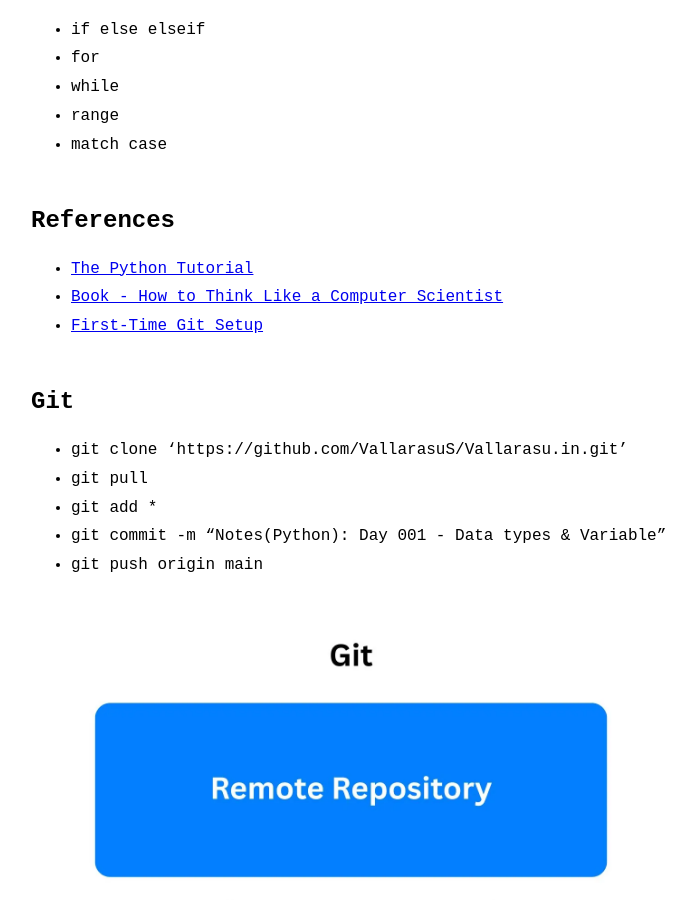
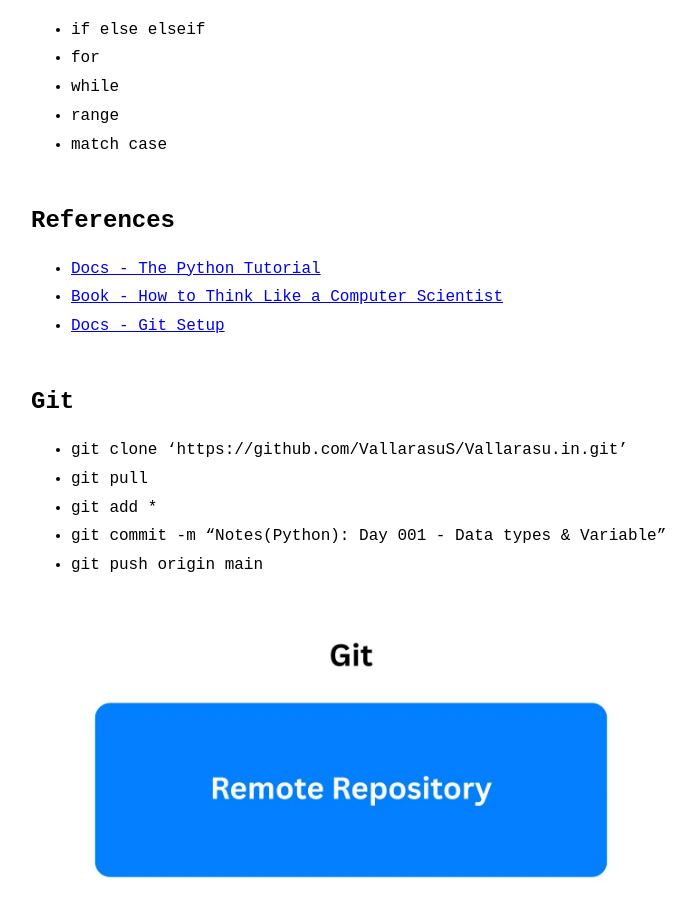
Before and after one commit to VallarasuS/Vallarasu.in, a Jekyll site: the page built from docs/_posts/2025-11-18-python-notes.md, in a window 1280 px wide and 900 px high, scrolled down 3008 px. Shown: the whole window, without its empty margins (289-985 px from the left). Built offline with Jekyll 4.4.1, drawn with Linux system fonts in a browser that asks for light colours.

Commit message:
Update 2025-11-18-python-notes.md

```diff
--- a/docs/_posts/2025-11-18-python-notes.md
+++ b/docs/_posts/2025-11-18-python-notes.md
@@ -95,9 +95,9 @@ category: Python
 
 ## References
 
-- [The Python Tutorial](https://docs.python.org/3/tutorial/index.html)
+- [Docs - The Python Tutorial](https://docs.python.org/3/tutorial/index.html)
 - [Book - How to Think Like a Computer Scientist](https://www.openbookproject.net/thinkcs/python/english3e/)
-- [First-Time Git Setup](https://git-scm.com/book/ms/v2/Getting-Started-First-Time-Git-Setup)
+- [Docs - Git Setup](https://git-scm.com/book/ms/v2/Getting-Started-First-Time-Git-Setup)
 
 ## Git
 
```
